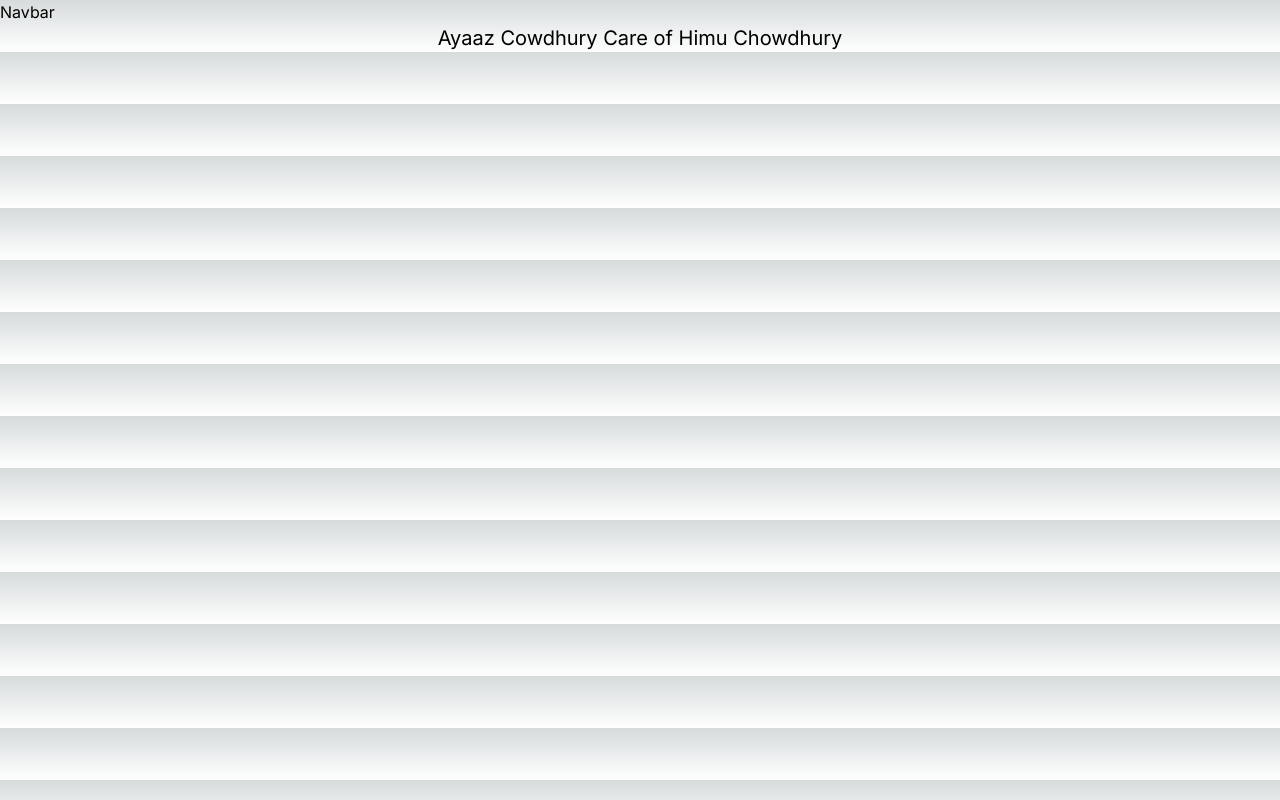
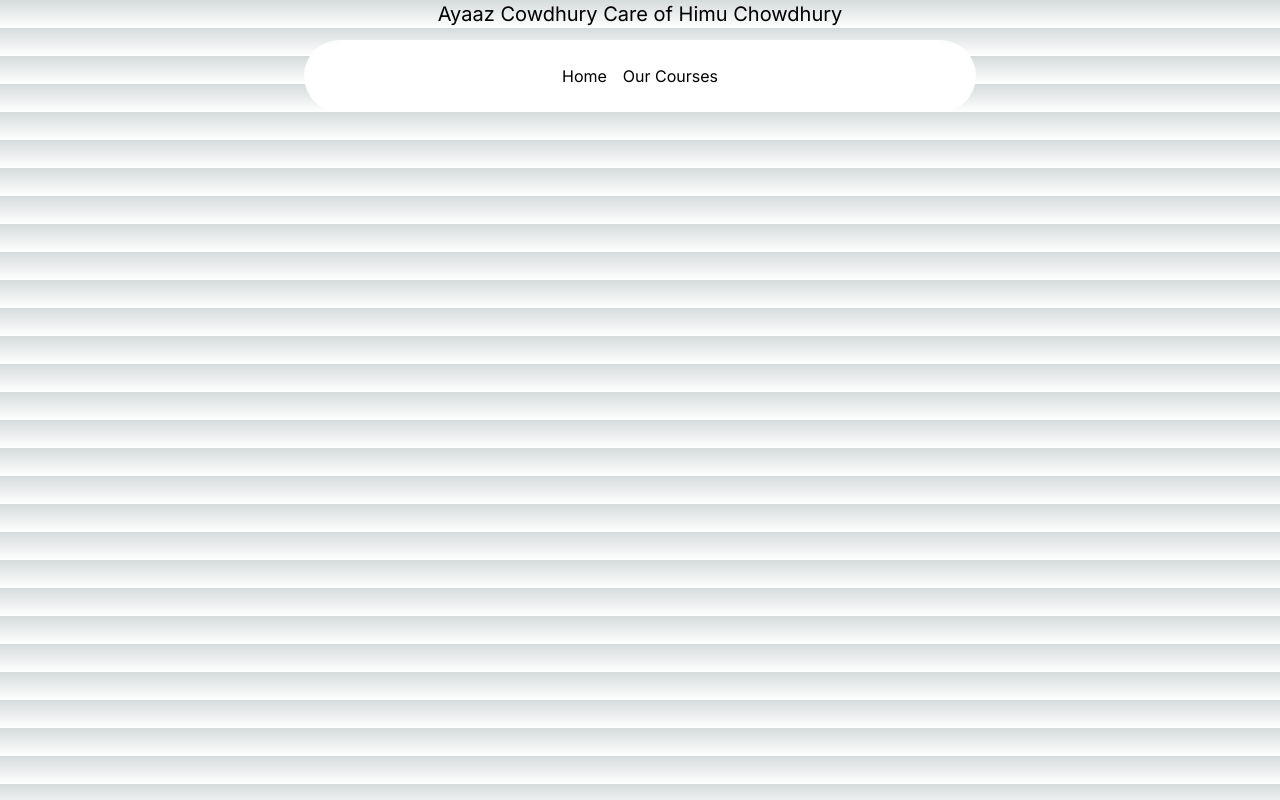
Before and after one commit to himu004/next-portfolio, a Next.js app: page / in a window 1280 px wide. Built offline with nearby package versions, Linux system fonts and the light colour scheme.

Commit message:
Navbar Added

```diff
--- a/src/app/components/Navbar.tsx
+++ b/src/app/components/Navbar.tsx
@@ -1,7 +1,36 @@
-'use client'
-function Navbar() {
+'use client';
+import React, { useState } from "react";
+import { HoveredLink, Menu, MenuItem, ProductItem } from "./ui/navbar-menu";
+import { cn } from "@/utils/cn";
+import Link from "next/link";
+
+function Navbar({ className }: { className?: string }) {
+
+    const [active, setActive] = useState<string | null>(null);
+
   return (
-    <div>Navbar</div>
+    <div className={cn("fixed top-10 inset-x-0 max-w-2xl mx-auto z-50", className)}>
+        <Menu setActive={setActive}>
+            <Link href={"/"}>
+                <MenuItem setActive={setActive} active={active} item="Home">
+                    <div className="flex flex-col space-y-4 text-sm">
+                        <HoveredLink href="/web-dev">Web Development</HoveredLink>
+                        <HoveredLink href="/interface-design">Interface Design</HoveredLink>
+                        <HoveredLink href="/seo">Search Engine Optimization</HoveredLink>
+                        <HoveredLink href="/branding">Branding</HoveredLink>
+                    </div>
+                </MenuItem>
+            </Link>
+            <MenuItem setActive={setActive} active={active} item="Our Courses">
+                    <div className="flex flex-col space-y-4 text-sm">
+                        <HoveredLink href="/web-dev">Web Development</HoveredLink>
+                        <HoveredLink href="/interface-design">Interface Design</HoveredLink>
+                        <HoveredLink href="/seo">Search Engine Optimization</HoveredLink>
+                        <HoveredLink href="/branding">Branding</HoveredLink>
+                    </div>
+            </MenuItem>
+        </Menu>
+    </div>
   )
 }
 
```
